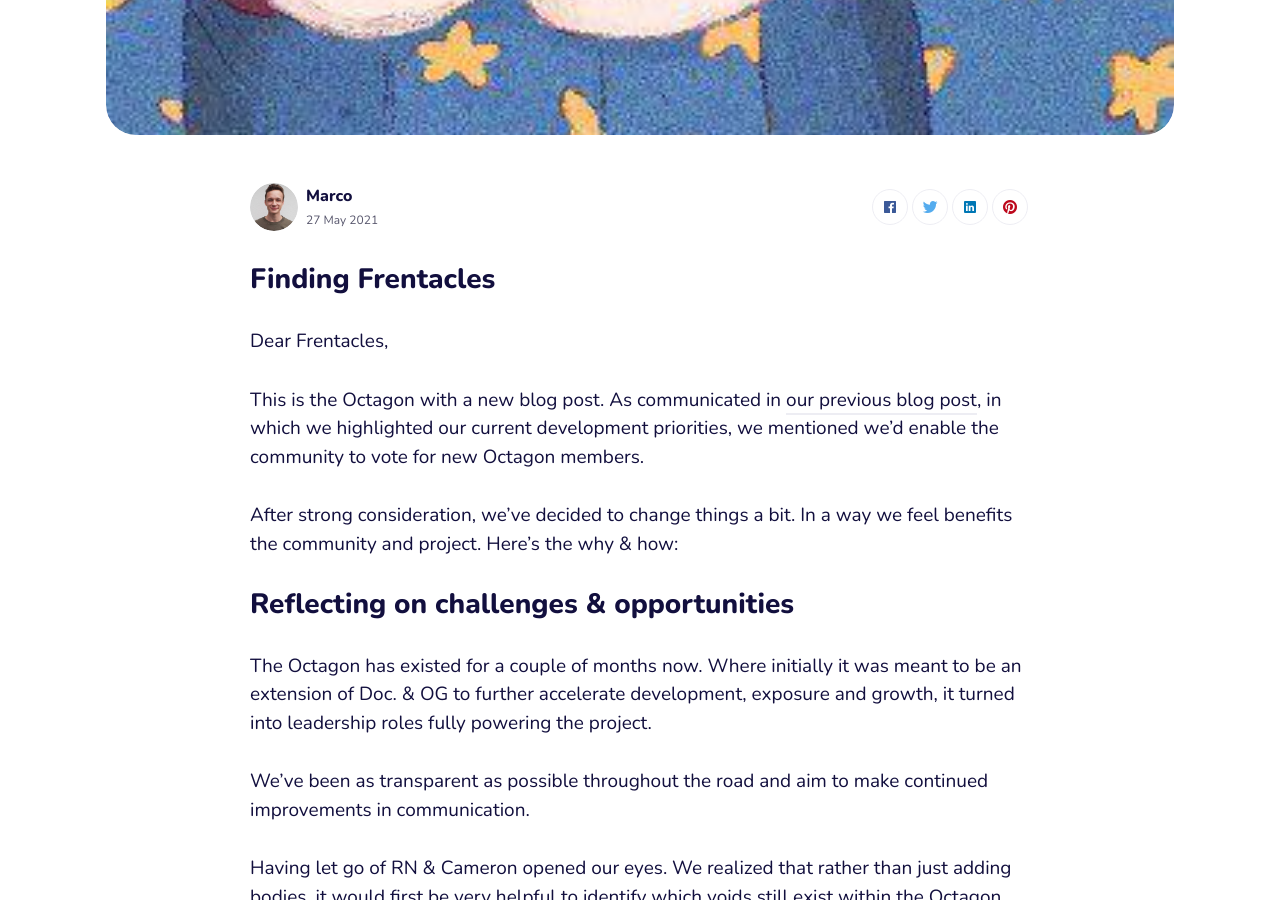
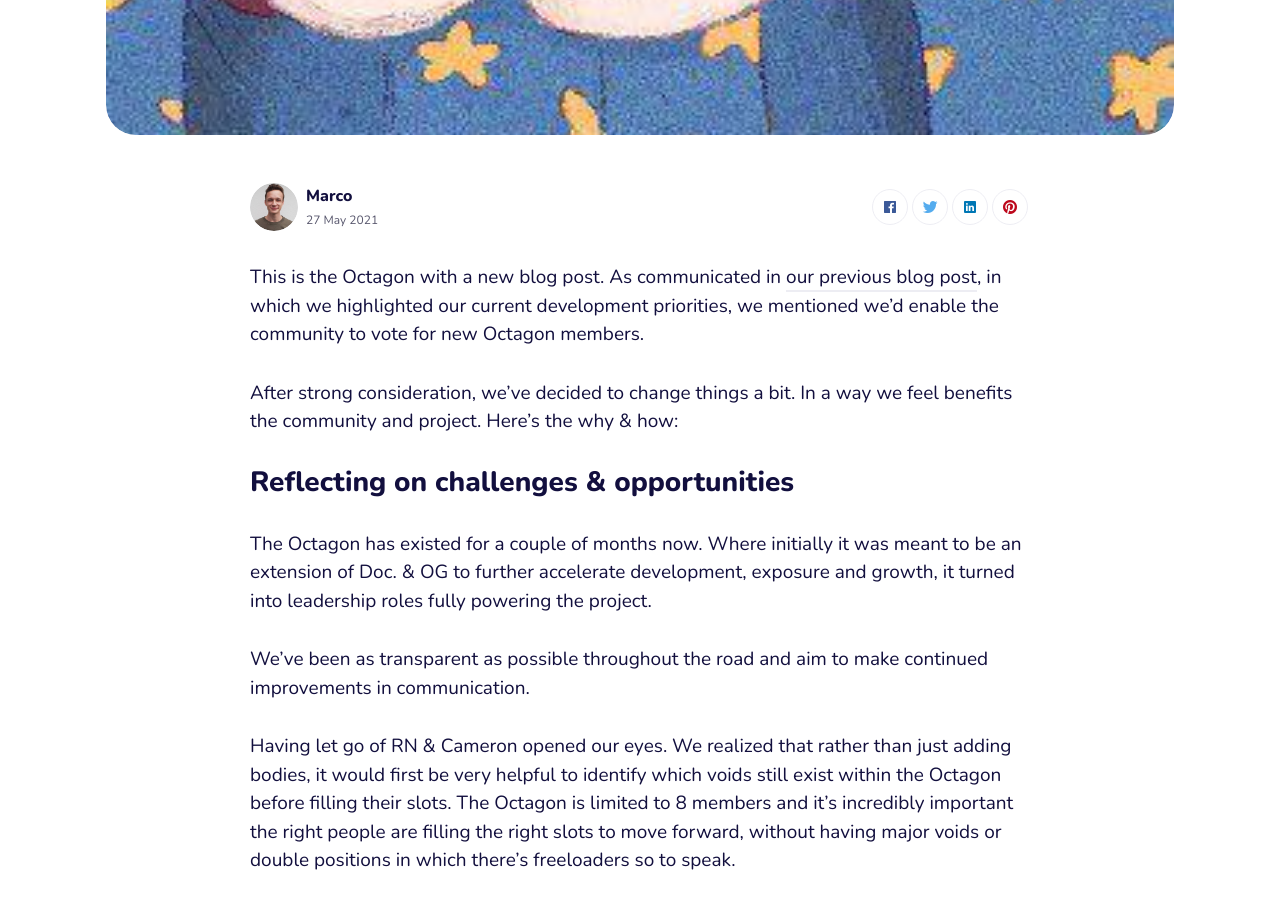
Before and after one commit to OctoFi/octodotfi, a Jekyll site: the page built from _posts/2021-05-27-finding-frentacles.md, in a window 1280 px wide and 900 px high, scrolled down 804 px. Built offline with Jekyll 4.4.1, drawn with Linux system fonts in a browser that asks for light colours.

Commit message:
Remove duplicate blog title (#60)

```diff
--- a/_posts/2021-05-27-finding-frentacles.md
+++ b/_posts/2021-05-27-finding-frentacles.md
@@ -5,10 +5,6 @@ date: 2021-05-27 07:00:00
 author: marco
 image: '/images/photo_2021-05-27 20.50.50.jpeg'
 ---
-
-## Finding Frentacles
-
-Dear Frentacles,
 
 This is the Octagon with a new blog post. As communicated in [our previous blog post](https://octo.fi/blog/development-and-marketing-priorities), in which we highlighted our current development priorities, we mentioned we'd enable the community to vote for new Octagon members.
 
```
